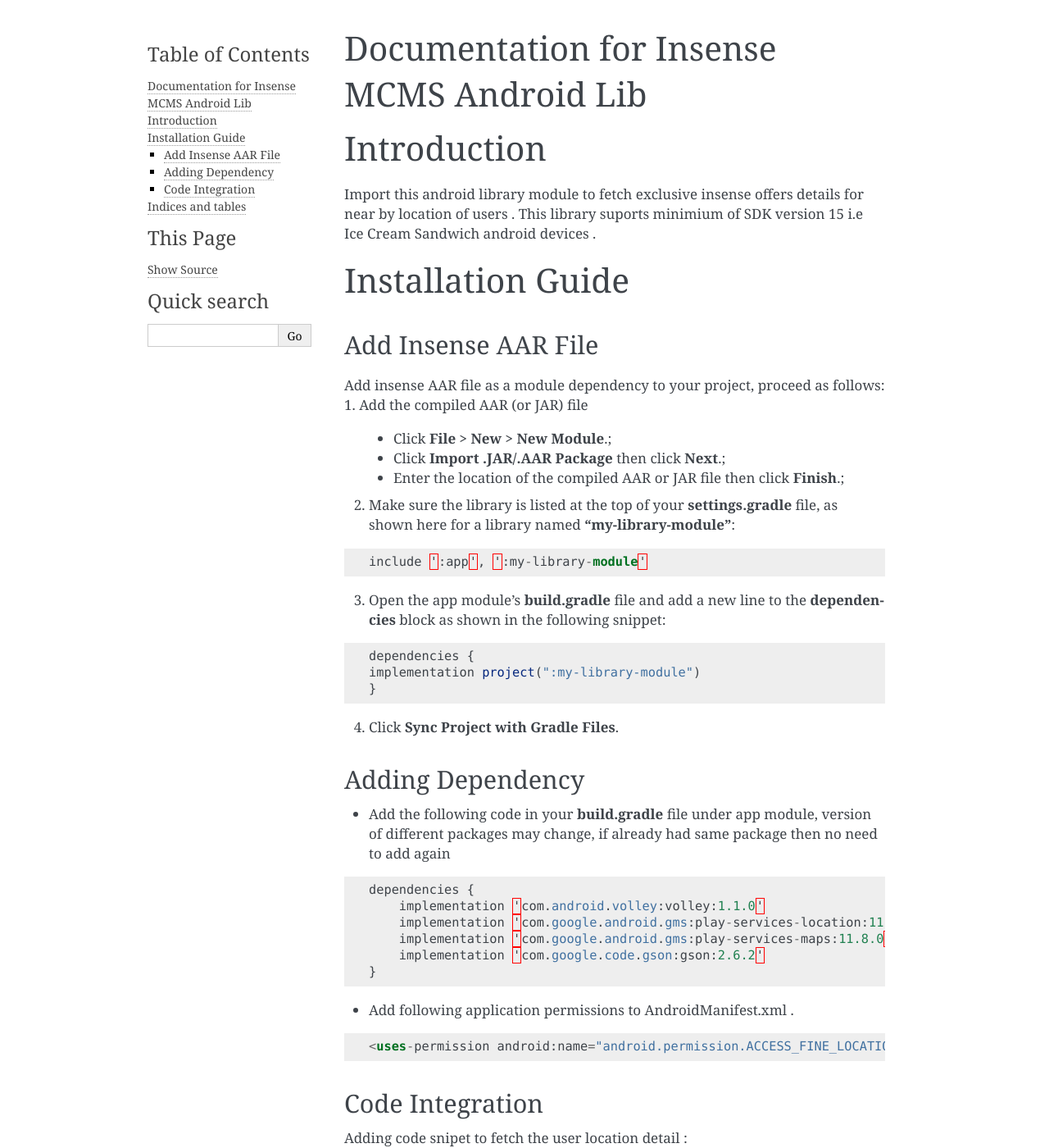
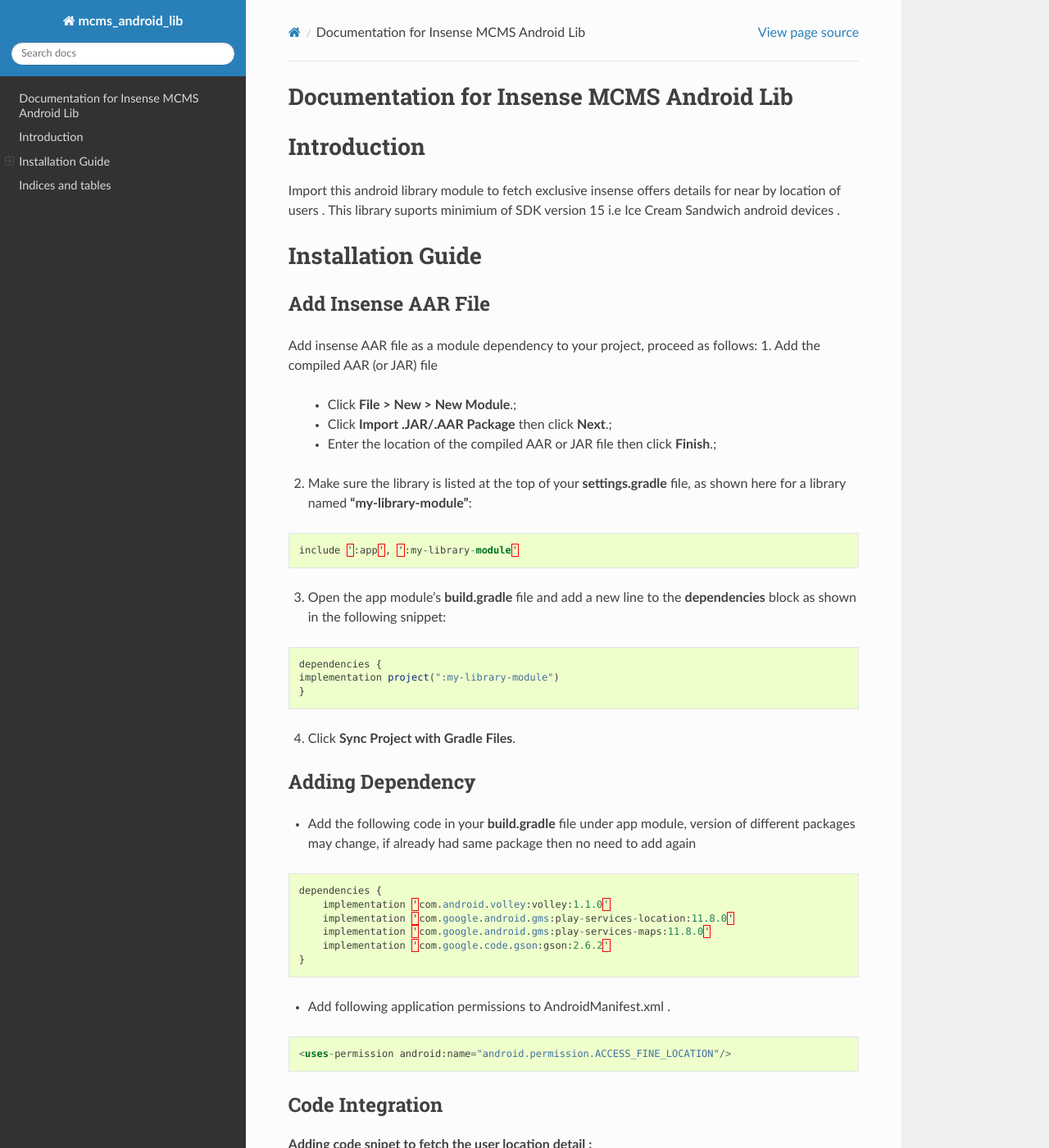
Before and after one commit to insenseanalytics/mcms-docs, a Sphinx documentation site: the page built from docs/source/index.rst, in a window 1280 px wide and 1400 px high. Shown: the whole window at 82% size. Built offline with Sphinx 7.4.7 and the Read the Docs theme 2.0.0, drawn with Linux system fonts in a browser that asks for light colours; some of the changed text lies outside the part shown.

Commit message:
added theme

```diff
--- a/docs/source/conf.py
+++ b/docs/source/conf.py
@@ -70,12 +70,29 @@
 pygments_style = 'sphinx'
 
 
+
 # -- Options for HTML output -------------------------------------------------
 
 # The theme to use for HTML and HTML Help pages.  See the documentation for
 # a list of builtin themes.
-#
-html_theme = 'alabaster'
+#html_theme = 'alabaster'
+html_theme = "sphinx_rtd_theme"
+
+html_theme_options = {
+    'canonical_url': '',
+    'analytics_id': '',
+    'logo_only': False,
+    'display_version': True,
+    'prev_next_buttons_location': 'bottom',
+    'style_external_links': False,
+    'vcs_pageview_mode': '',
+    # Toc options
+    'collapse_navigation': True,
+    'sticky_navigation': True,
+    'navigation_depth': 4,
+    'includehidden': True,
+    'titles_only': False
+}
 
 # Theme options are theme-specific and customize the look and feel of a theme
 # further.  For a list of options available for each theme, see the
```
